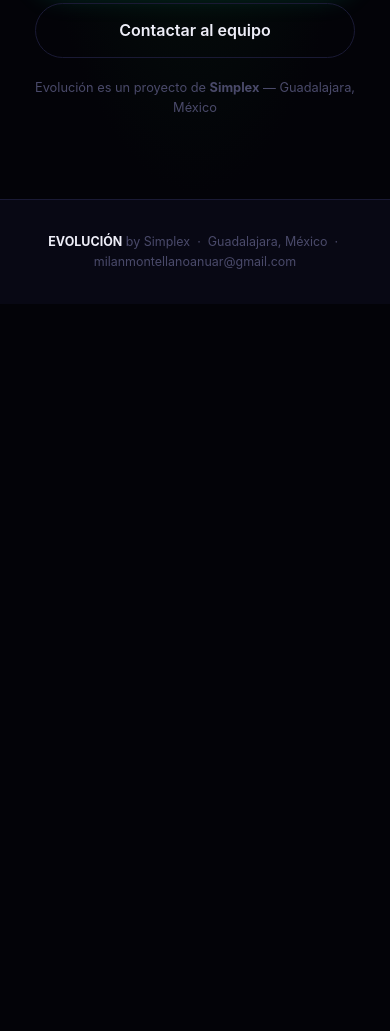
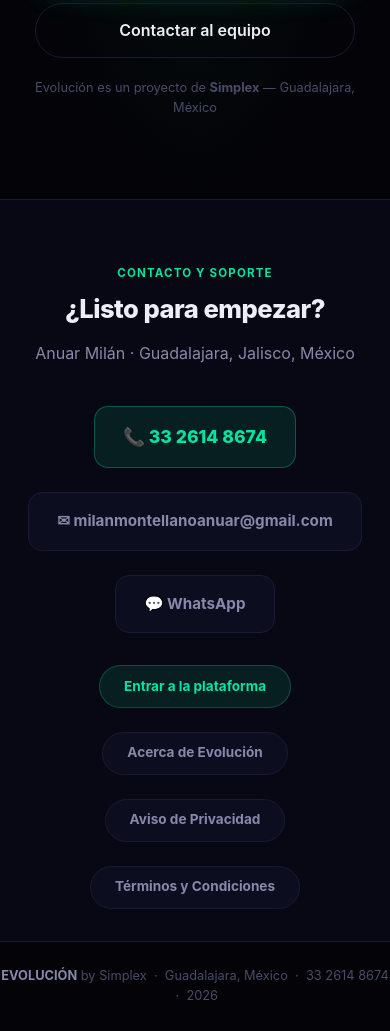
Before and after one commit to mocho47/evolucion-v2, a plain HTML site: page landing.html in a window 390 px wide. Shown: the part 8733-9764 px from the top of the page. Before the commit the page ends 9037 px from the top, so only its background shows below. Drawn offline with Linux system fonts and the light colour scheme.

Commit message:
Add voice input to teen chat + contact section to landing
- Web Speech API mic button in chat input (es-MX, auto-detects browser support)
- Landing footer: phone 33 2614 8674, WhatsApp, email, legal links
- Contact section with clickable phone number

Co-Authored-By: Claude Sonnet 4.6 <noreply@anthropic.com>

```diff
--- a/landing.html
+++ b/landing.html
@@ -441,8 +441,34 @@ footer strong{color:var(--text);}
   </div>
 </section>
 
-<footer>
-  <strong>EVOLUCIÓN</strong> by Simplex &nbsp;·&nbsp; Guadalajara, México &nbsp;·&nbsp; milanmontellanoanuar@gmail.com
+<!-- CONTACTO -->
+<section id="contacto" style="background:#080814;border-top:1px solid #1a1a35;padding:4rem 0 2rem;">
+  <div class="container" style="text-align:center;">
+    <div class="section-tag">Contacto y soporte</div>
+    <h2 class="section-title" style="font-size:clamp(1.6rem,4vw,2.5rem);margin-bottom:1rem;">¿Listo para empezar?</h2>
+    <p class="section-sub" style="margin-bottom:2.5rem;">Anuar Milán · Guadalajara, Jalisco, México</p>
+    <div style="display:flex;gap:1.5rem;justify-content:center;flex-wrap:wrap;margin-bottom:2rem;">
+      <a href="tel:3326148674" style="display:flex;align-items:center;gap:.6rem;background:rgba(0,229,160,.1);border:1px solid rgba(0,229,160,.3);color:#00e5a0;border-radius:14px;padding:1rem 1.75rem;font-size:1.1rem;font-weight:800;text-decoration:none;">
+        📞 33 2614 8674
+      </a>
+      <a href="mailto:milanmontellanoanuar@gmail.com" style="display:flex;align-items:center;gap:.6rem;background:#0d0d20;border:1px solid #1a1a35;color:#8888aa;border-radius:14px;padding:1rem 1.75rem;font-size:.95rem;font-weight:700;text-decoration:none;">
+        ✉ milanmontellanoanuar@gmail.com
+      </a>
+      <a href="https://wa.me/523326148674" target="_blank" style="display:flex;align-items:center;gap:.6rem;background:#0d0d20;border:1px solid #1a1a35;color:#8888aa;border-radius:14px;padding:1rem 1.75rem;font-size:.95rem;font-weight:700;text-decoration:none;">
+        💬 WhatsApp
+      </a>
+    </div>
+    <div style="display:flex;gap:1.5rem;justify-content:center;flex-wrap:wrap;">
+      <a href="/app" style="background:rgba(0,229,160,.1);border:1px solid rgba(0,229,160,.25);color:#00e5a0;border-radius:99px;padding:.6rem 1.5rem;font-size:.85rem;font-weight:700;text-decoration:none;">Entrar a la plataforma</a>
+      <a href="/nosotros" style="background:#0d0d20;border:1px solid #1a1a35;color:#8888aa;border-radius:99px;padding:.6rem 1.5rem;font-size:.85rem;font-weight:700;text-decoration:none;">Acerca de Evolución</a>
+      <a href="/privacidad" style="background:#0d0d20;border:1px solid #1a1a35;color:#8888aa;border-radius:99px;padding:.6rem 1.5rem;font-size:.85rem;font-weight:700;text-decoration:none;">Aviso de Privacidad</a>
+      <a href="/terminos" style="background:#0d0d20;border:1px solid #1a1a35;color:#8888aa;border-radius:99px;padding:.6rem 1.5rem;font-size:.85rem;font-weight:700;text-decoration:none;">Términos y Condiciones</a>
+    </div>
+  </div>
+</section>
+
+<footer style="background:#030308;border-top:1px solid #1a1a35;padding:1.5rem 0;text-align:center;color:#4a4a6a;font-size:.8rem;">
+  <strong style="color:#8888aa;">EVOLUCIÓN</strong> by Simplex &nbsp;·&nbsp; Guadalajara, México &nbsp;·&nbsp; 33 2614 8674 &nbsp;·&nbsp; 2026
 </footer>
 
 </body>
```
Also changed, not shown: evolucion.html (+39 -0 lines).
